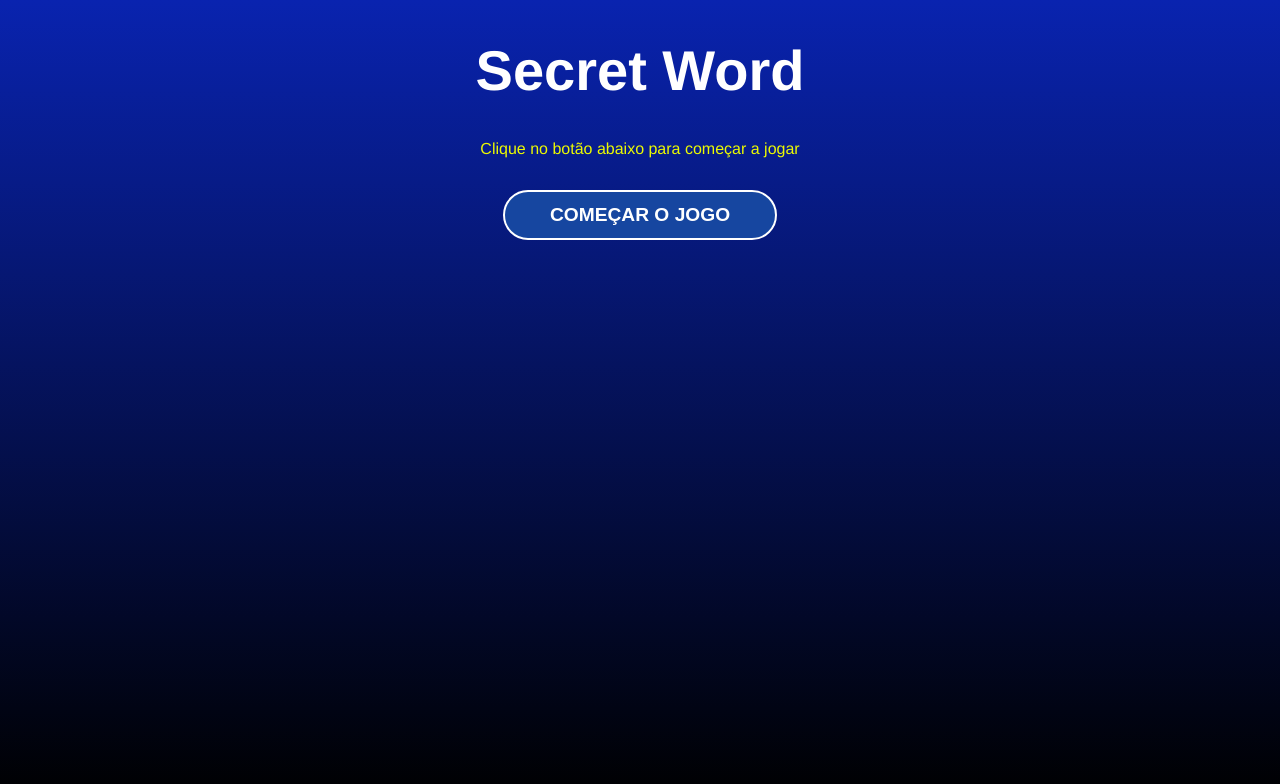
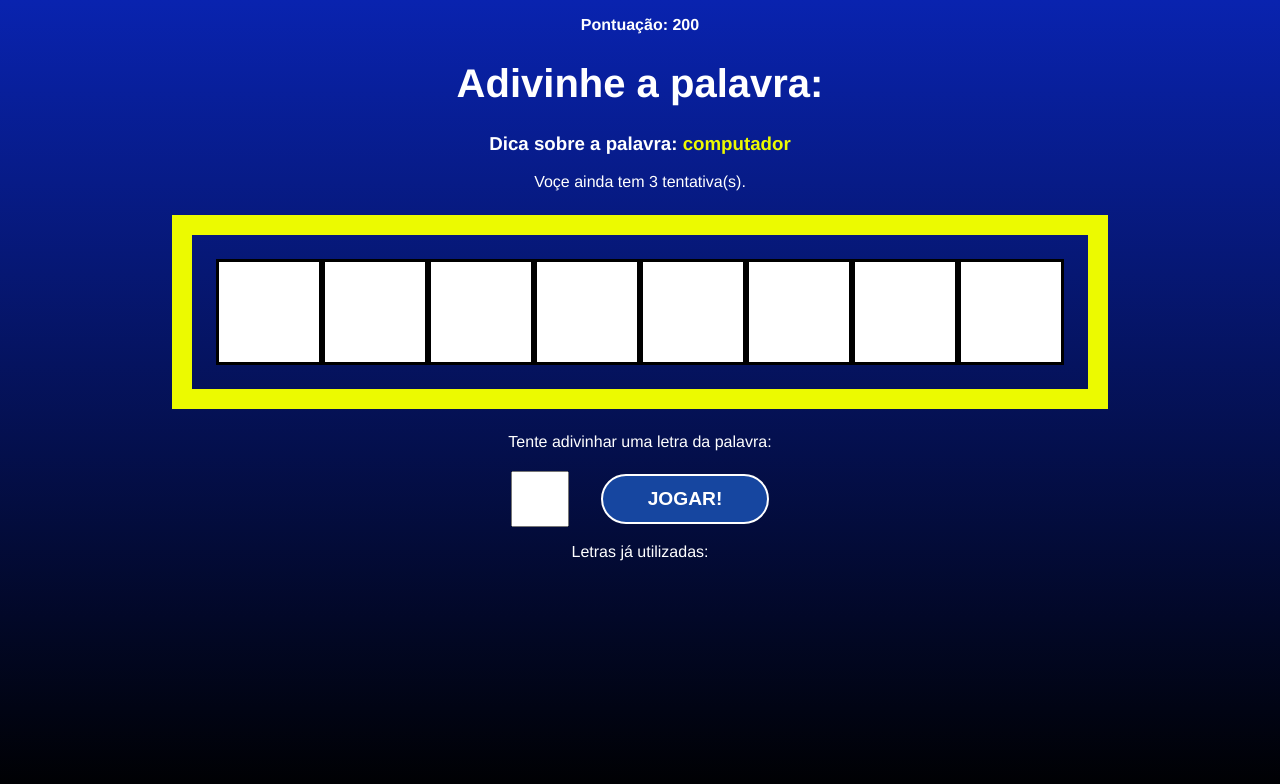
Before and after one commit to gillsonpassos/React, a React (Create React App) app in the folder Avançando-em-React/6_secret_word/secretword/: page / in a window 1280 px wide. Shown: the top 784 px of the page. Built offline with nearby package versions, Linux system fonts and the light colour scheme.

Commit message:
Condição de Vitoria

```diff
--- a/Avançando-em-React/6_secret_word/secretword/src/App.js
+++ b/Avançando-em-React/6_secret_word/secretword/src/App.js
@@ -1,16 +1,15 @@
-// CSS
-import "./App.css";
-
-// React
 import { useCallback, useEffect, useState } from "react";
-
-// data
-import { wordsList } from "./data/words";
 
 // components
 import StartScreen from "./components/StartScreen";
 import Game from "./components/Game";
 import GameOver from "./components/GameOver";
+
+// styles
+import "./App.css";
+
+// data
+import { wordsList } from "./data/words";
 
 const stages = [
   { id: 1, name: "start" },
@@ -31,53 +30,115 @@
   const [guesses, setGuesses] = useState(3);
   const [score, setScore] = useState(0);
 
-  const pickWordAndCategory = () => {
-    //pick a random category
+  console.log(words);
+
+  const pickWordAndCategory = useCallback(() => {
+    // pick a random category
     const categories = Object.keys(words);
     const category =
       categories[Math.floor(Math.random() * Object.keys(categories).length)];
-
-    console.log(category);
 
     // pick a random word
     const word =
       words[category][Math.floor(Math.random() * words[category].length)];
 
-    console.log(word);
+    console.log(category, word);
 
-    return { word, category };
-  };
+    return { category, word };
+  }, [words]);
 
-  //  starts the secret word game
-  const startGame = () => {
-    // pick word and pick category
-    const { word, category } = pickWordAndCategory();
+  // start the game
+  const startGame = useCallback(() => {
+    // clear all letters
+    clearLettersStates();
 
-    // create an array of letters
+    // choose a word
+    const { category, word } = pickWordAndCategory();
+
+    console.log(category, word);
+
     let wordLetters = word.split("");
 
     wordLetters = wordLetters.map((l) => l.toLowerCase());
 
-    console.log(word, category);
-    console.log(wordLetters);
+    // console.log(category, word);
 
-    // fill states
+    setPickedCategory(category);
     setPickedWord(word);
-    setPickedCategory(category);
     setLetters(wordLetters);
 
     setGameStage(stages[1].name);
+  }, [pickWordAndCategory]);
+
+  // process letter input
+  const verifyLetter = (letter) => {
+    const normalizedLetter = letter.toLowerCase();
+
+    // check if letter has already been utilized
+    if (
+      guessedLetters.includes(normalizedLetter) ||
+      wrongLetters.includes(normalizedLetter)
+    ) {
+      return;
+    }
+
+    // push guessed letter or remove a chance
+    if (letters.includes(normalizedLetter)) {
+      setGuessedLetters((actualGuessedLetters) => [
+        ...actualGuessedLetters,
+        letter,
+      ]);
+    } else {
+      setWrongLetters((actualWrongLetters) => [
+        ...actualWrongLetters,
+        normalizedLetter,
+      ]);
+
+      setGuesses((actualGuesses) => actualGuesses - 1);
+    }
   };
 
-  // process the letter input
-  const verifyLetter = (letter) => {
-    console.log(letter);
-  };
+  console.log(wrongLetters);
 
   // restart the game
   const retry = () => {
+    setScore(0);
+    setGuesses(3);
     setGameStage(stages[0].name);
   };
+
+  // clear letters state
+  const clearLettersStates = () => {
+    setGuessedLetters([]);
+    setWrongLetters([]);
+  };
+
+  // check if guesses ended
+  useEffect(() => {
+    if (guesses === 0) {
+      // game over and reset all states
+      clearLettersStates();
+
+      setGameStage(stages[2].name);
+    }
+  }, [guesses]);
+
+  // check win condition
+  useEffect(() => {
+    const uniqueLetters = [...new Set(letters)];
+
+    console.log(uniqueLetters);
+    console.log(guessedLetters);
+
+    // win condition
+    if (guessedLetters.length === uniqueLetters.length) {
+      // add score
+      setScore((actualScore) => (actualScore += 100));
+
+      // restart game with new word
+      startGame();
+    }
+  }, [guessedLetters, letters, startGame]);
 
   return (
     <div className="App">
@@ -94,7 +155,7 @@
           score={score}
         />
       )}
-      {gameStage === "end" && <GameOver retry={retry} />}
+      {gameStage === "end" && <GameOver retry={retry} score={score} />}
     </div>
   );
 }
--- a/Avançando-em-React/6_secret_word/secretword/src/components/GameOver.css
+++ b/Avançando-em-React/6_secret_word/secretword/src/components/GameOver.css
@@ -0,0 +1,4 @@
+h2 span {
+  color: #ecfa00;
+  font-size: 1.5em;
+}
--- a/Avançando-em-React/6_secret_word/secretword/src/components/GameOver.js
+++ b/Avançando-em-React/6_secret_word/secretword/src/components/GameOver.js
@@ -1,9 +1,12 @@
 import "./GameOver.css";
 
-const GameOver = ({ retry }) => {
+const GameOver = ({ retry, score }) => {
   return (
     <div>
-      <h1>Game over</h1>
+      <h1>Você Perdeu!</h1>
+      <h2>
+        A sua pontuação foi: <span>{score}</span>
+      </h2>
       <button onClick={retry}>Resetar jogo</button>
     </div>
   );
```
